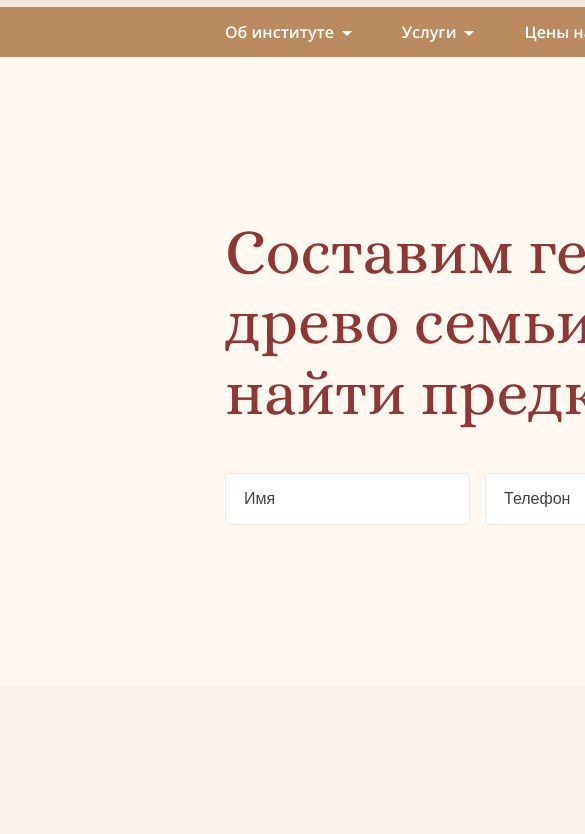
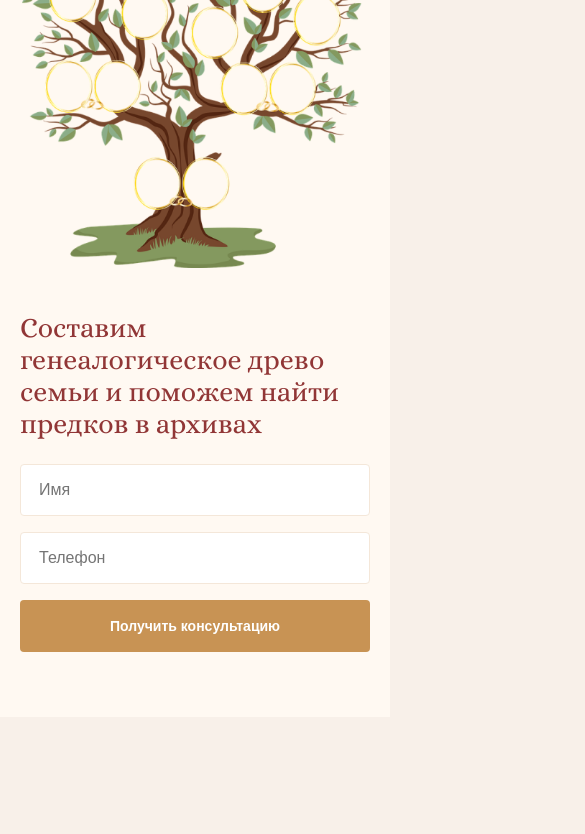
Before and after one commit to muravevnv/geno, a website: page source/index.html in a window 390 px wide. Shown: the part 154-988 px from the top of the page, 585 px wide, since content can reach past the window. After the commit the page ends 871 px from the top, so only its background shows below. Drawn offline with nearby package versions, Linux system fonts and the light colour scheme; files that its build step writes are made by us from their sources; files whose address does not match are found by name.

Commit message:
правки по главной

```diff
--- a/source/index.html
+++ b/source/index.html
@@ -30,11 +30,7 @@
     <title>Международный институт генеалогических исследований</title>
   </head>
   <body class="page-body">
-    <h1 class="visually-hidden">
-      Международный институт генеалогических исследований
-    </h1>
-
-    <header class="main-header">
+    <!-- <header class="main-header">
       <div class="container">
         <div class="main-header__wrapper-logo">
           <a href="#" class="main-header__logo"
@@ -89,43 +85,49 @@
           placeholder="Поиск..."
         />
       </div>
-    </header>
+    </header> -->
     <main>
-      <section class="hero-block">
+      <section class="hero">
         <div class="container">
-          <div class="hero-block__wrapper">
-            <h2 class="hero-block__title">
+          <div class="hero-wrapper">
+            <h2 class="hero__title">
               Составим генеалогическое древо семьи и поможем найти предков в
               архивах
             </h2>
-            <form class="hero-block__form" method="GET" action="">
-              <fieldset>
-                <label for="name"></label>
+            <form class="hero__form" method="GET">
+              <div class="form-row">
+                <div class="form-item">
+                  <label class="form__label" for="name"></label>
                   <input
+                    class="form__input"
                     required
                     id="name"
                     type="text"
                     placeholder="Имя"
-                  class="hero-block__name"
                   />
-                <label for="tel"></label>
+                </div>
+                <div class="form-item">
+                  <label class="form__label" for="tel"></label>
                   <input
+                    class="form__input"
                     required
                     id="tel"
                     type="tel"
                     placeholder="Телефон"
-                  class="hero-block__tel"
                   />
-              </fieldset>
-              <button class="main-btn hero-block__form--btn">
+                </div>
+                <button class="btn btn--primary form__submit">
                   Получить консультацию
                 </button>
+              </div>
             </form>
           </div>
-          <img src="img/tree.png" alt="Дерево" class="hero-block__img" />
+          <div class="hero__img">
+            <img src="img/tree.png" alt="Дерево" />
+          </div>
         </div>
       </section>
-      <section class="services">
+      <!-- <section class="services">
         <div class="container">
           <h2 class="services__title">Наши услуги</h2>
           <div class="swiper services__slider">
@@ -802,7 +804,7 @@
           </ul>
         </div>
       </div>
-    </footer>
+    </footer> -->
     <script src="https://cdn.jsdelivr.net/npm/swiper@8/swiper-bundle.min.js"></script>
     <script src="js/script.min.js"></script>
   </body>
--- /dev/null
+++ b/source/sass/_btn.scss
@@ -0,0 +1,21 @@
+.btn {
+    border-radius: 4px;
+    font-style: normal;
+    font-weight: 600;
+    font-size: 14px;
+    line-height: 1;
+    display: inline-block;
+    padding: 0 27px;
+    width: auto;
+    height: 52px;
+    border: none;
+    color: $color_white;
+    white-space: nowrap;
+    &--primary {
+        background-color: $color_primary;
+    }
+    // &.main-header--btn {
+    //   margin-top: 30px;
+    //   background-color: $color_red;
+    // }
+  }
--- /dev/null
+++ b/source/sass/_form.scss
@@ -0,0 +1,27 @@
+.form-row {
+    display: flex;
+    align-items: center;
+    gap: 16px;
+}
+
+.form-item {
+    width: 100%;
+}
+
+.form__label {
+    display: none;
+}
+
+.form__input {
+    width: 100%;
+    font-size: 16px;
+    height: 52px;
+    line-height: 52px;
+    padding: 0 18px;
+    background: $color_white;
+    border: 1px solid #F4E7D9;
+    border-radius: 4px;
+    &::placeholder {
+        font-size: 16px;
+    }
+}
--- a/source/sass/global.scss
+++ b/source/sass/_global.scss
@@ -64,8 +64,8 @@ textarea {
 
 .container {
   margin: 0 auto;
-  padding: 0 225px;
-  max-width: 1920px;
+  padding: 0 20px;
+  max-width: 1510px;
 }
 
 .page-body {
--- a/source/sass/index-page.scss
+++ b/source/sass/_index-page.scss
@@ -64,23 +64,7 @@
   padding-right: 25px;
 }
 
-.main-btn {
-  border-radius: 4px;
-  font-style: normal;
-  font-weight: 600;
-  font-size: 14px;
-  line-height: 100%;
-  display: block;
-  width: 230px;
-  height: 52px;
-  border: none;
-  color: $color_white;
 
-  &.main-header--btn {
-    margin-top: 30px;
-    background-color: $color_red;
-  }
-}
 
 .main-header__link-tel {
   font-style: normal;
@@ -209,65 +193,10 @@
 
 //hero-block
 
-.hero-block {
-  background-color: $color_hero_bg;
-  & .container {
-    display: flex;
-    justify-content: space-between;
-    padding-bottom: 65px;
-  }
-}
 
-.hero-block__title {
-  font-style: normal;
-  font-weight: 400;
-  font-size: 64px;
-  line-height: 110%;
-  color: $color_red;
-  max-width: 817px;
-  padding-top: 160px;
-  padding-bottom: 45px;
-}
-
-.hero-block__img {
-  padding-top: 60px;
-  padding-right: 35px;
-}
-
-.hero-block__name,
-.hero-block__tel {
-  background-color: $color_white;
-  border: 1px solid $color_beige;
-  border-radius: 4px;
-  display: block;
-  width: 245px;
-  height: 52px;
-  font-style: normal;
-  font-weight: 400;
-  font-size: 16px;
-  line-height: 100%;
-  color: $color_main_text;
-  padding-left: 18px;
-  margin-right: 15px;
-
-  &::placeholder {
-    font-style: normal;
-    font-weight: 400;
-    font-size: 16px;
-    line-height: 100%;
-    color: $color_main_text;
-  }
-}
-
-.hero-block__form {
-  & fieldset {
-    display: flex;
-  }
-  display: flex;
-}
 
 .main-btn {
-  &.hero-block__form--btn {
+  &.hero__form--btn {
     background-color: $color_brown;
   }
 }
--- /dev/null
+++ b/source/sass/_mixins.scss
@@ -0,0 +1,32 @@
+@mixin fonts_title {
+  font-family: "Alice", "Tahoma", sans-serif;
+}
+
+@mixin fonts_main {
+  font-family: "OpenSans", "Tahoma", sans-serif;
+}
+
+
+@mixin lg-block() {
+  @media(max-width: 1200px) {
+    @content
+  }
+}
+
+@mixin md-block() {
+  @media(max-width: 1024px) {
+    @content
+  }
+}
+
+@mixin sm-block() {
+  @media(max-width: 767px) {
+    @content
+  }
+}
+
+@mixin xs-block() {
+  @media(max-width: 495px) {
+    @content
+  }
+}
--- a/source/sass/variables.scss
+++ b/source/sass/_variables.scss
@@ -9,5 +9,6 @@ $color_brown: #c89354;
 $color_main_bg: #f8f0e9;
 $color_slide_bg: #fff3e8;
 $color_footer_text: #88735e;
+$color_primary: #c89354;
 
 // Viewports
--- /dev/null
+++ b/source/sass/block/_hero.scss
@@ -0,0 +1,117 @@
+.hero {
+    background-color: $color_hero_bg;
+    & .container {
+      display: flex;
+      justify-content: space-between;
+      padding-bottom: 65px;
+      @media(max-width: 1200px) {
+        align-items: center;
+      }
+      @media(max-width: 767px) {
+        flex-direction: column-reverse;
+      }
+    }
+  }
+
+  .hero-wrapper {
+    max-width: 817px;
+    width: 100%;
+    @media (max-width: 1200px) {
+      width: 60%;
+      max-width: initial;
+    }
+    @media(max-width: 767px) {
+      width: 100%;
+    }
+  }
+
+  .hero__title {
+    font-style: normal;
+    font-weight: 400;
+    font-size: 64px;
+    line-height: 110%;
+    color: $color_red;
+    max-width: 817px;
+    padding-top: 160px;
+    padding-bottom: 45px;
+    @media (max-width: 1200px) {
+      font-size: 48px;
+      line-height: 1.4;
+    }
+    @media(max-width: 767px) {
+      padding: 44px 0 24px;
+      font-size: 32px;
+      line-height: 40px;
+    }
+    @media(max-width: 495px) {
+      font-size: 28px;
+      line-height: 32px;
+    }
+  }
+
+  .hero__img {
+    padding-top: 60px;
+    max-width: 487px;
+    width: 100%;
+    img {
+      display: block;
+      width: 100%;
+    }
+    @include lg-block {
+      width: calc(40% - 24px);
+    }
+    @media(max-width: 767px) {
+      width: 100%;
+      max-width: 487px;
+      margin: 0 auto;
+    }
+  }
+
+  .hero__name,
+  .hero__tel {
+    background-color: $color_white;
+    border: 1px solid $color_beige;
+    border-radius: 4px;
+    display: block;
+    width: 245px;
+    height: 52px;
+    font-style: normal;
+    font-weight: 400;
+    font-size: 16px;
+    line-height: 100%;
+    color: $color_main_text;
+    padding-left: 18px;
+    margin-right: 15px;
+
+    &::placeholder {
+      font-style: normal;
+      font-weight: 400;
+      font-size: 16px;
+      line-height: 100%;
+      color: $color_main_text;
+    }
+  }
+
+  .hero__form {
+    & fieldset {
+      display: flex;
+    }
+    display: flex;
+    @media (max-width: 1024px) {
+      .form-row {
+        max-width: 400px;
+        width: 100%;
+        flex-direction: column;
+        align-items: flex-start;
+      }
+      .form__submit {
+        display: block;
+        width: 100%;
+      }
+    }
+    @media(max-width: 767px) {
+      .form-row {
+        max-width: 100%;
+      }
+    }
+  }
--- a/source/sass/mixins.scss
+++ /dev/null
@@ -1,7 +0,0 @@
-@mixin fonts_title {
-  font-family: "Alice", "Tahoma", sans-serif;
-}
-
-@mixin fonts_main {
-  font-family: "OpenSans", "Tahoma", sans-serif;
-}
--- a/source/sass/style.scss
+++ b/source/sass/style.scss
@@ -1,5 +1,9 @@
-@import "./variables.scss";
-@import "./fonts.scss";
-@import "./mixins.scss";
-@import "./global.scss";
-@import "./index-page.scss";
+@import
+ "./variables",
+ "./fonts",
+ "./mixins",
+ "./global",
+ "./form",
+ "./btn",
+ "./block/hero",
+ "./index-page";
```
Also changed, not shown: source/sass/_fonts.scss (renamed from source/sass/fonts.scss). Lines whose indentation alone changed are shown as unchanged.
